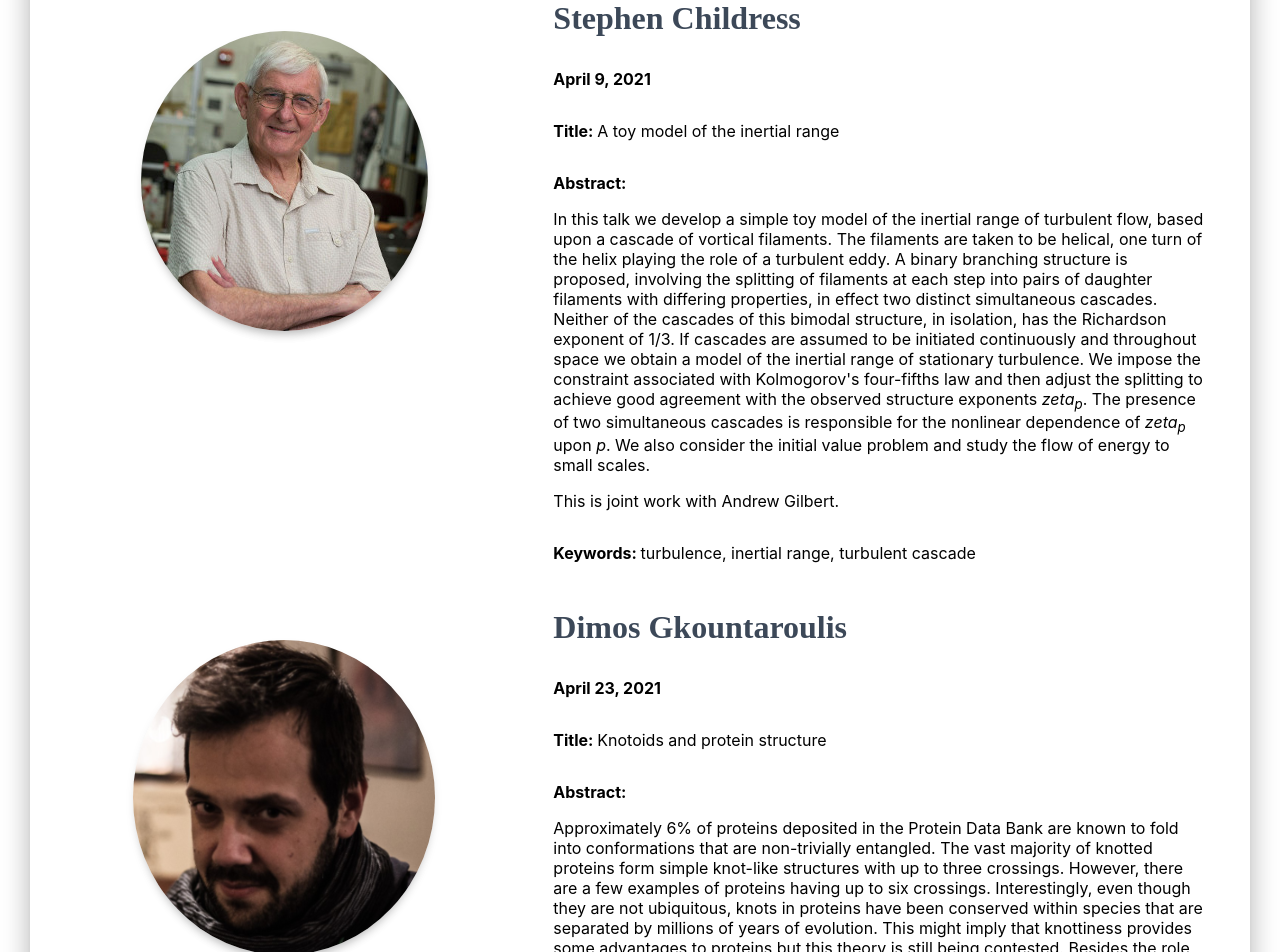
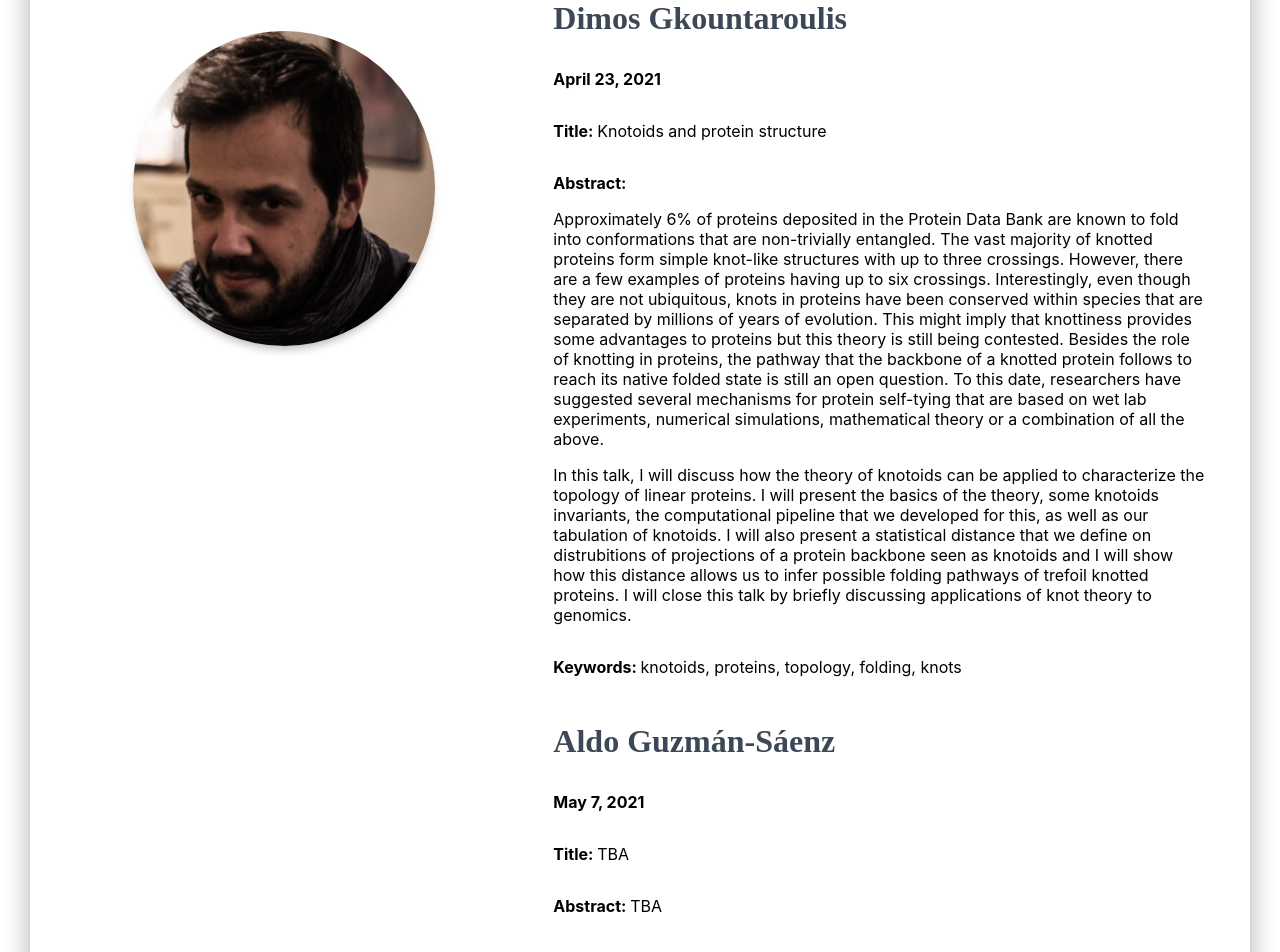
Before and after one commit to miguelruor/geotop-a-2.0, a React (Create React App) app: page /NextTalks in a window 1280 px wide. Shown: the part 400-1352 px from the top of the page. Built offline with nearby package versions, Linux system fonts and the light colour scheme.

Commit message:
Next Talks updated

```diff
--- a/src/views/NextTalksPage/Sections/NextTalksSection.js
+++ b/src/views/NextTalksPage/Sections/NextTalksSection.js
@@ -4,36 +4,29 @@ import classNames from "classnames";
 // @material-ui/core components
 import { makeStyles } from "@material-ui/core/styles";
 import ReactHtmlParser from 'react-html-parser';
-
-// @material-ui/icons
-
 // core components
 import GridContainer from "../../../components/Grid/GridContainer.js";
 import GridItem from "../../../components/Grid/GridItem.js";
-import Button from "../../../components/CustomButtons/Button.js";
-import Card from "../../../components/Card/Card.js";
-import CardBody from "../../../components/Card/CardBody.js";
-import CardFooter from "../../../components/Card/CardFooter.js";
 
 import styles from "../../../assets/jss/material-kit-react/views/landingPageSections/teamStyle.js";
-import image2 from "../../../assets/img/images/speakers/sp047.png";
-import image1 from "../../../assets/img/images/speakers/sp046.png";
+import image1 from "../../../assets/img/images/speakers/sp047.png";
+import image2 from "../../../assets/img/images/speakers/sp046.png";
 
 const useStyles = makeStyles(styles);
 
 export default function NextTalksSection(){
 
-    const [talks, setTalks] = useState([
+    const [talks2, setTalks2] = useState([
         {
-            date: "April 9, 2021",
-            speaker: "Stephen Childress",
-            title: "A toy model of the inertial range",
-            keywords: ["turbulence", "inertial range", "turbulent cascade"],
-            abstract: "<p>In this talk we develop a simple toy model of the inertial range of turbulent flow, based upon a cascade of vortical filaments. The filaments are taken to be helical, one turn of the helix playing the role of a turbulent eddy. A binary branching structure is proposed, involving the splitting of filaments at each step into pairs of daughter filaments with differing properties, in effect two distinct simultaneous cascades. Neither of the cascades of this bimodal structure, in isolation, has the Richardson exponent of 1/3. If cascades are assumed to be initiated continuously and throughout space we obtain a model of the inertial range of stationary turbulence. We impose the constraint associated with Kolmogorov's four-fifths law and then adjust the splitting to achieve good agreement with the observed structure exponents <i>zeta<sub>p</sub></i>. The presence of two simultaneous cascades is responsible for the nonlinear dependence of <i>zeta<sub>p</sub></i> upon <i>p</i>. We also consider the initial value problem and study the flow of energy to small scales.</p><p>This is joint work with Andrew Gilbert.</p>",
+            date: "May 7, 2021",
+            speaker: "Aldo Guzmán-Sáenz",
+            title: "TBA",
+            keywords: ["TBA"],
+            abstract: "TBA",
         },
     ]);
 
-    const [talks2, setTalks2] = useState([
+    const [talks, setTalks] = useState([
         {
             date: "April 23, 2021",
             speaker: "Dimos Gkountaroulis",
@@ -69,7 +62,7 @@ export default function NextTalksSection(){
                 </GridContainer>
             </GridItem>
             <GridItem xs={12} sm={12} md={5} className={classes.nextTalk}>
-              <div style={{textAlign: "center"}}><img src={image2} className={imageClasses}/></div>
+              <div style={{textAlign: "center"}}>{/*<img src={image2} className={imageClasses}/>*/}</div>
             </GridItem>
             <GridItem xs={12} sm={12} md={7}>
                 <GridContainer>
```
